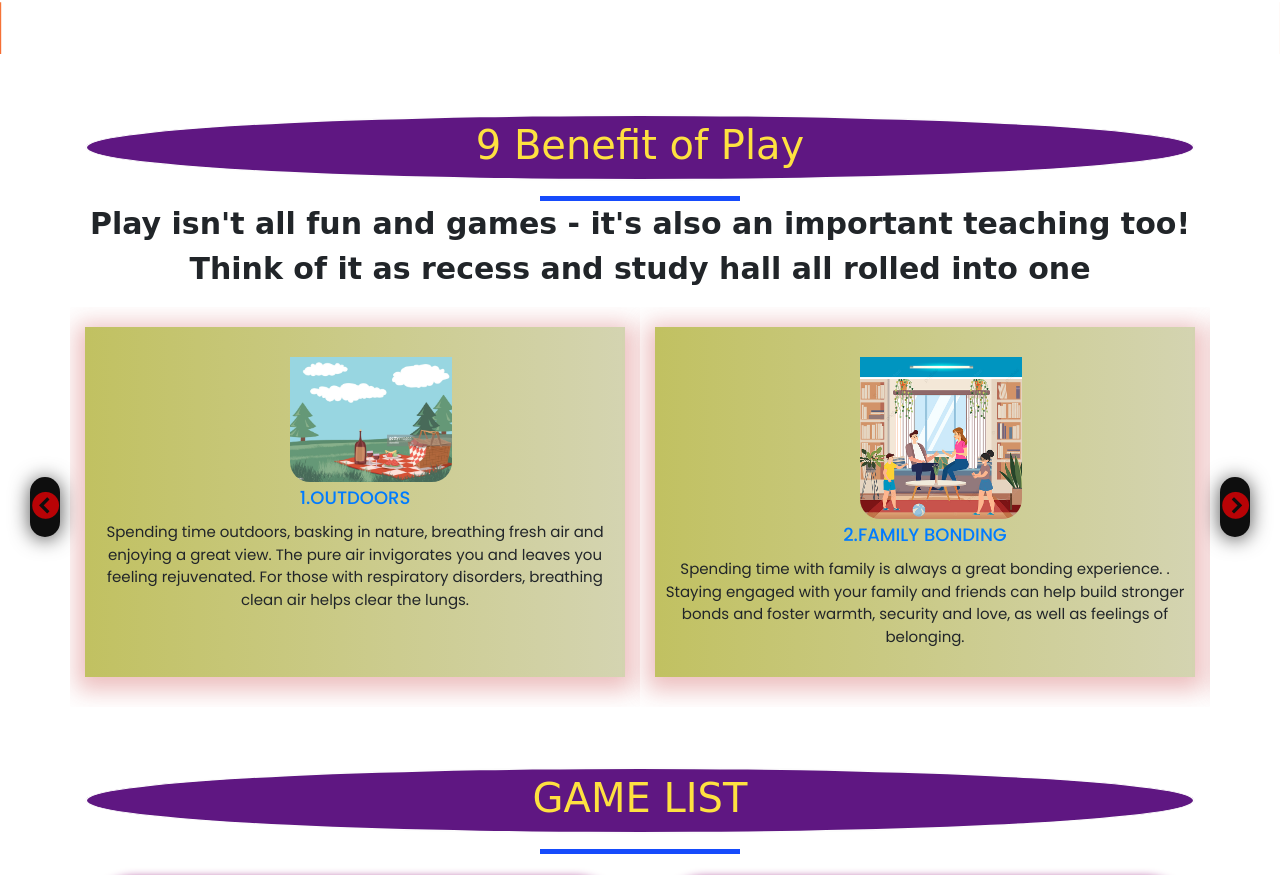
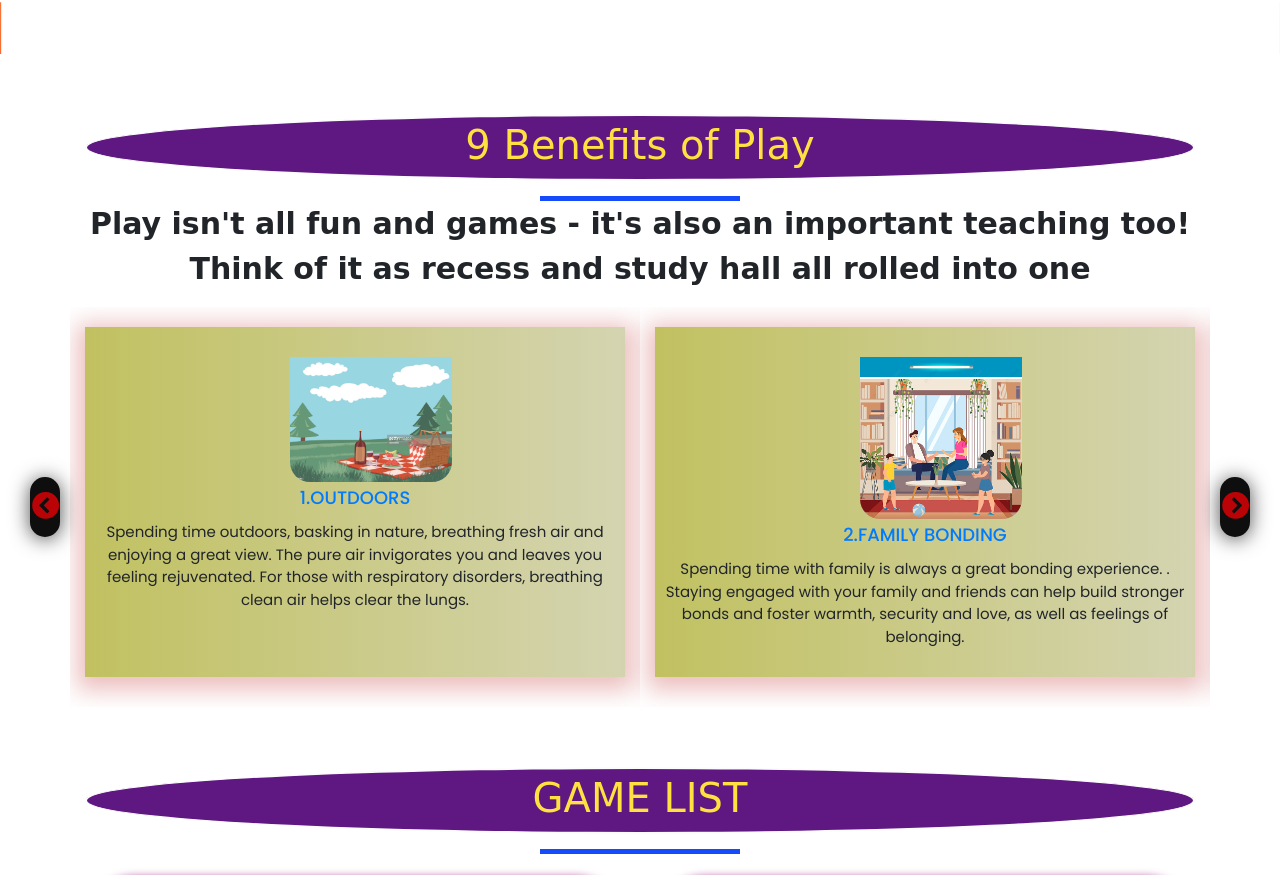
Before and after one commit to hoangMinh9819/PicnicGames-eProject, a plain HTML site: page index.html in a window 1280 px wide. Shown: the part 788-1663 px from the top of the page. Drawn offline with nearby package versions, Linux system fonts and the light colour scheme; grey boxes are pictures that could not be loaded; a web font is replaced by a local one.

Commit message:
Add files via upload

```diff
--- a/index.html
+++ b/index.html
@@ -82,7 +82,7 @@
     </section>
     <section id="benefit">
         <div class="container ">
-            <h1 class="title">9 Benefit of Play</h1>
+            <h1 class="title">9 Benefits of Play</h1>
             <p class="title-intro"> Play isn't all fun and games - it's also an important teaching too! Think of it as recess and study hall all rolled into one</p>
             <div class="row text-center">
                 <div class="col-md-12 benefit ">
```
